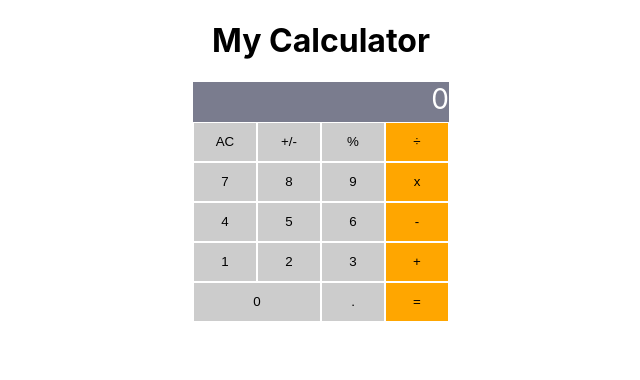
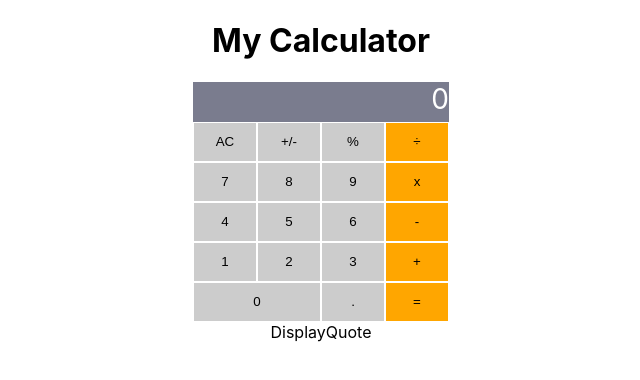
Before and after one commit to yin-ka/math-magician, a React (Create React App) app: page / in a window 1280 px wide. Shown: the top 380 px of the page, without its empty margins (319-959 px from the left). Built offline with nearby package versions, Linux system fonts and the light colour scheme.

Commit message:
Import DisplayQuote component

```diff
--- a/src/App.js
+++ b/src/App.js
@@ -1,11 +1,13 @@
 import './App.css';
 import MyCalculator from './components/Calculator';
+import DisplayQuote from './components/displayQuote';
 
 function App() {
   return (
     <div className="App">
       <h1>My Calculator</h1>
       <MyCalculator />
+      <DisplayQuote />
     </div>
   );
 }
--- a/src/components/displayQuote.js
+++ b/src/components/displayQuote.js
@@ -5,6 +5,7 @@ function DisplayQuote() {
   const [myQuote, setMyQuote] = useState('');
   const [quoteLoading, setQuoteLoading] = useState(true);
   const [quoteError, setQuoteError] = useState(null);
+
   return (
     <div>DisplayQuote</div>
   );
```
